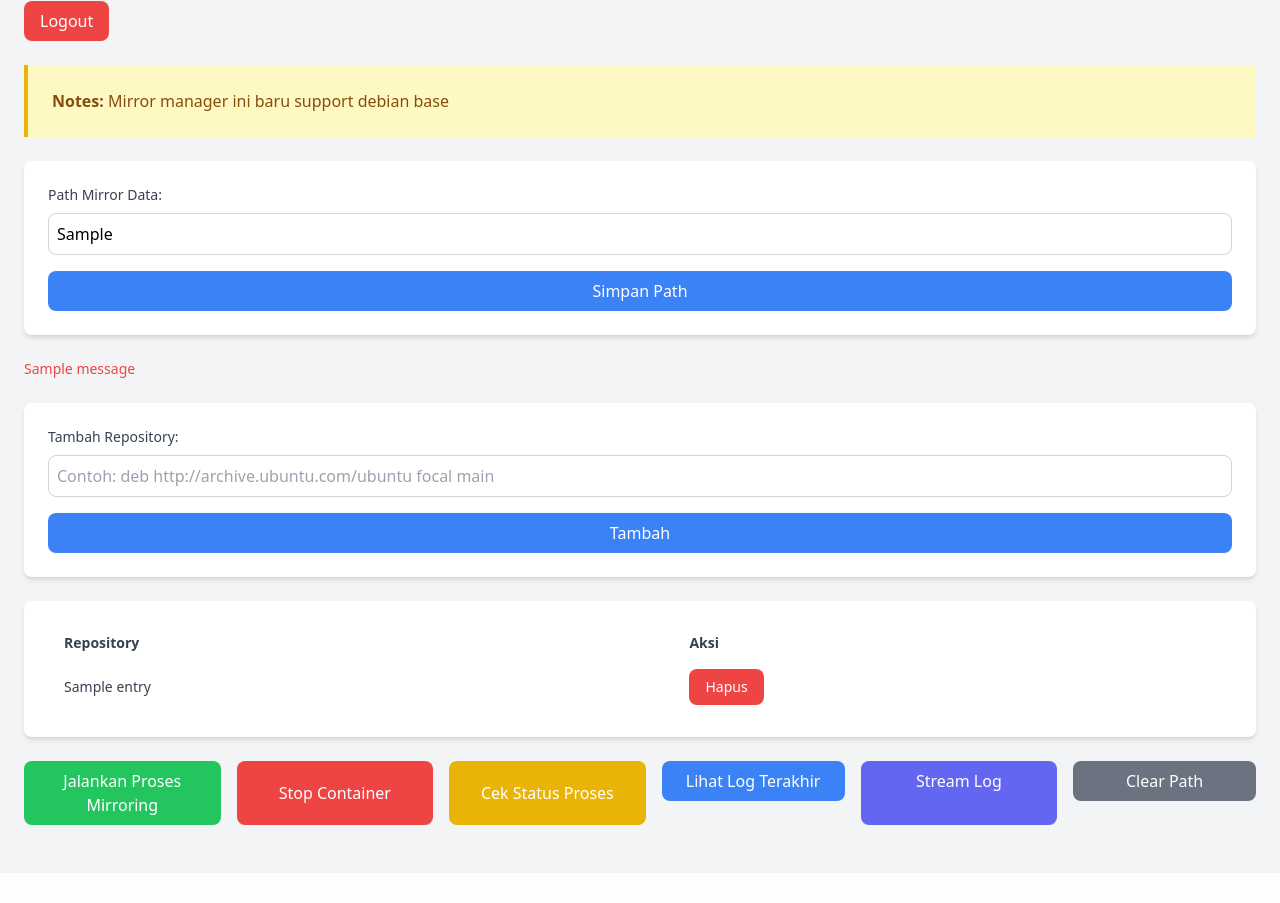
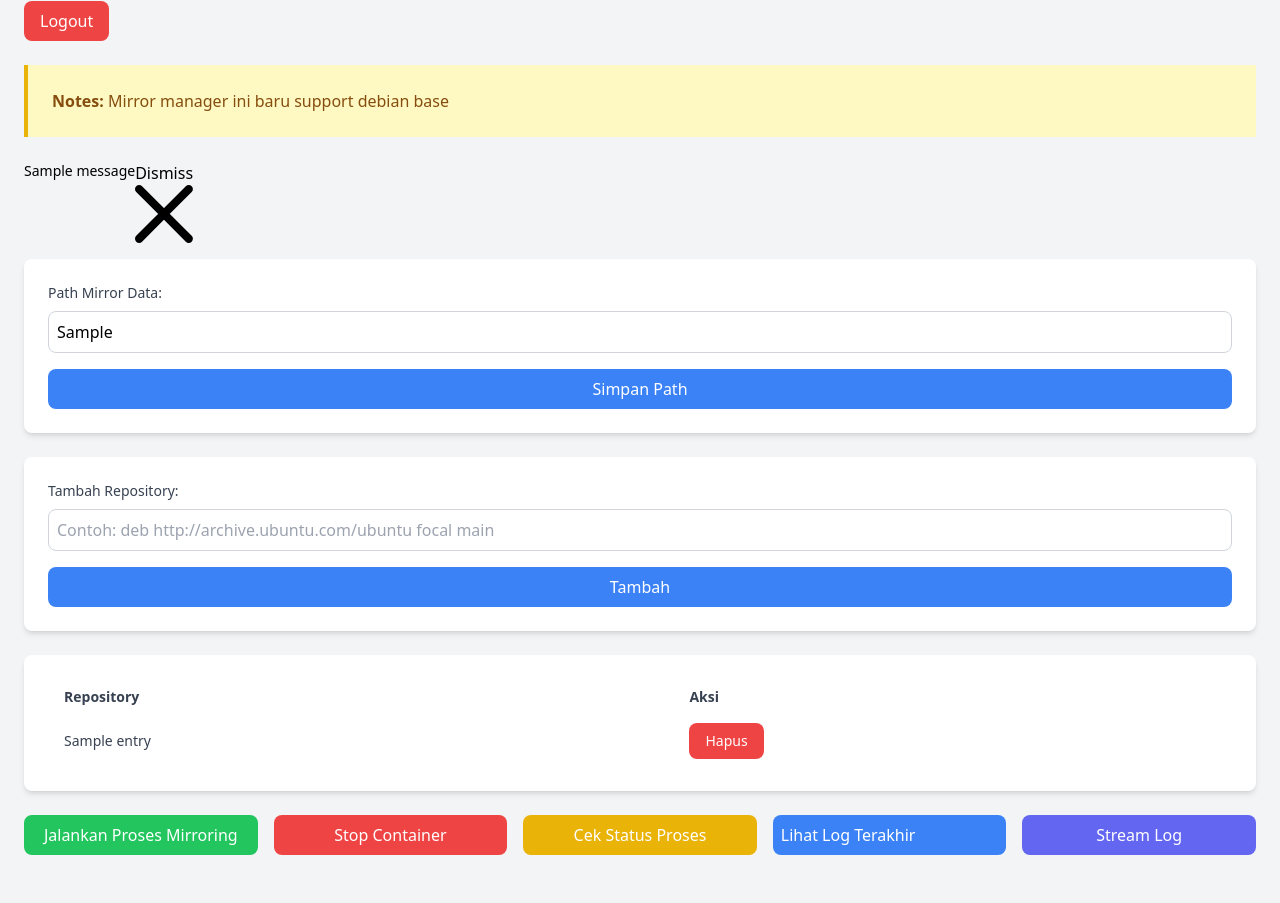
Before and after one commit to Keyz078/mirror-manager, a Python web app: template with-login/templates/index.html in a window 1280 px wide. Shown: the part 115-1018 px from the top of the page. Before the commit the page ends 940 px from the top, so only its background shows below. Run offline with Jinja, Linux system fonts and the light colour scheme; the template is opened without the code that fills it: most values are stand-ins (such as "Sample title", 1, 10 or a date in 2020); one stand-in notice (Sample message) is shown.

Commit message:
Update index.html fix alert and flash message

```diff
--- a/with-login/templates/index.html
+++ b/with-login/templates/index.html
@@ -7,7 +7,6 @@
     <!-- Tailwind CSS CDN -->
     <!-- <script src="https://cdn.tailwindcss.com"></script> -->
     <link rel="stylesheet" href="{{ url_for('static', filename='css/tailwind.min.css') }}">
-
 </head>
 <body class="bg-gray-100 font-sans">
     <div class="container mx-auto p-6">
@@ -21,23 +20,43 @@
         <div class="bg-yellow-100 border-l-4 border-yellow-500 text-yellow-800 p-6 mb-6">
             <strong class="font-semibold">Notes:</strong> Mirror manager ini baru support debian base
         </div>
+        {% with messages = get_flashed_messages(with_categories=true) %}
+        {% if messages %}
+        {% for category, message in messages %}
+        {% if category == 'success' %}
+        <div id="alert-border-1" class="flex items-center p-4 mb-4 text-green-800 border-t-4 border-green-300 bg-green-50" role="alert">
+            <div class="ms-3 text-sm font-medium">
+               {{ message }}
+            </div>
+            <button id="close-alert" type="button" class="ms-auto -mx-1.5 -my-1.5 bg-green-50 text-green-500 rounded-lg focus:ring-2 focus:ring-green-400 p-1.5 hover:bg-green-200 inline-flex items-center justify-center h-8 w-8" aria-label="Close">
+                <span class="sr-only">Dismiss</span>
+                <svg class="w-3 h-3" aria-hidden="true" fill="none" viewBox="0 0 14 14">
+                    <path stroke="currentColor" stroke-linecap="round" stroke-linejoin="round" stroke-width="2" d="m1 1 6 6m0 0 6 6M7 7l6-6M7 7l-6 6"/>
+                </svg>
+            </button>
+        </div>
+        {% else %}
+        <div id="alert-border-1" class="flex items-center p-4 mb-4 text-red-800 border-t-4 border-red-300 bg-red-50" role="alert">
+            <div class="ms-3 text-sm font-medium">
+               {{ message }}
+            </div>
+            <button id="close-alert" type="button" class="ms-auto -mx-1.5 -my-1.5 bg-red-50 text-red-500 rounded-lg focus:ring-2 focus:ring-red-400 p-1.5 hover:bg-red-200 inline-flex items-center justify-center h-8 w-8" aria-label="Close">
+                <span class="sr-only">Dismiss</span>
+                <svg class="w-3 h-3" aria-hidden="true" fill="none" viewBox="0 0 14 14">
+                    <path stroke="currentColor" stroke-linecap="round" stroke-linejoin="round" stroke-width="2" d="m1 1 6 6m0 0 6 6M7 7l6-6M7 7l-6 6"/>
+                </svg>
+            </button>
+        </div>
+        {% endif %}
+        {% endfor %}
+        {% endif %}
+        {% endwith %}
         <!-- Form mirror path -->
         <form action="/set_path" method="POST" class="bg-white p-6 rounded-lg shadow-md mb-6">
             <label for="mirror_data_path" class="block text-sm font-medium text-gray-700 mb-2">Path Mirror Data:</label>
             <input type="text" id="mirror_data_path" name="mirror_data_path" value="{{ mirror_data_path }}" placeholder="/path/to/mirror/data" required class="w-full p-2 border border-gray-300 rounded-lg mb-4">
             <button type="submit" class="w-full bg-blue-500 text-white p-2 rounded-lg">Simpan Path</button>
         </form>
-
-        {% with messages = get_flashed_messages(with_categories=true) %}
-        {% if messages %}
-        <ul class="mb-6">
-            {% for category, message in messages %}
-            <li class="text-sm text-red-500">{{ message }}</li>
-            {% endfor %}
-        </ul>
-        {% endif %}
-        {% endwith %}
-
         <!-- Form add repo -->
         <form action="/add_entry" method="POST" class="bg-white p-6 rounded-lg shadow-md mb-6">
             <label for="entry" class="block text-sm font-medium text-gray-700 mb-2">Tambah Repository:</label>
@@ -79,15 +98,12 @@
             <button type="submit" class="w-full bg-green-500 text-white p-2 rounded-lg" id="startMirrorBtn">Jalankan Proses Mirroring</button>
             <button type="submit" class="w-full bg-red-500 text-white p-2 rounded-lg" id="stopContainerBtn">Stop Container</button>
             <button class="w-full bg-yellow-500 text-white p-2 rounded-lg" id="checkStatusBtn">Cek Status Proses</button>
-            <form action="/container_logs" method="GET" class="w-full">
-                <button type="submit" class="w-full bg-blue-500 text-white p-2 rounded-lg">Lihat Log Terakhir</button>
-            </form>
+            <a href="{{ url_for('container_logs') }}" class="w-full bg-blue-500 text-white p-2 rounded-lg">
+                Lihat Log Terakhir
+            </a>
             <a href="{{ url_for('stream_logs') }}" target="_blank" class="w-full bg-indigo-500 text-white p-2 rounded-lg text-center">
                 Stream Log
             </a>
-            <form action="/clear_path" method="POST" class="w-full">
-                <button type="submit" class="w-full bg-gray-500 text-white p-2 rounded-lg">Clear Path</button>
-            </form>
         </div>
     </div>
 
@@ -114,6 +130,13 @@
                 alert(result.message);
             }
         });
+       const closeButton = document.getElementById('close-alert');
+       const alertBox = document.getElementById('alert-border-1');
+
+       // Event listener untuk menutup alert saat tombol close diklik
+       closeButton.addEventListener('click', () => {
+           alertBox.style.display = 'none';
+       });
     </script>
 </body>
 </html>
```
